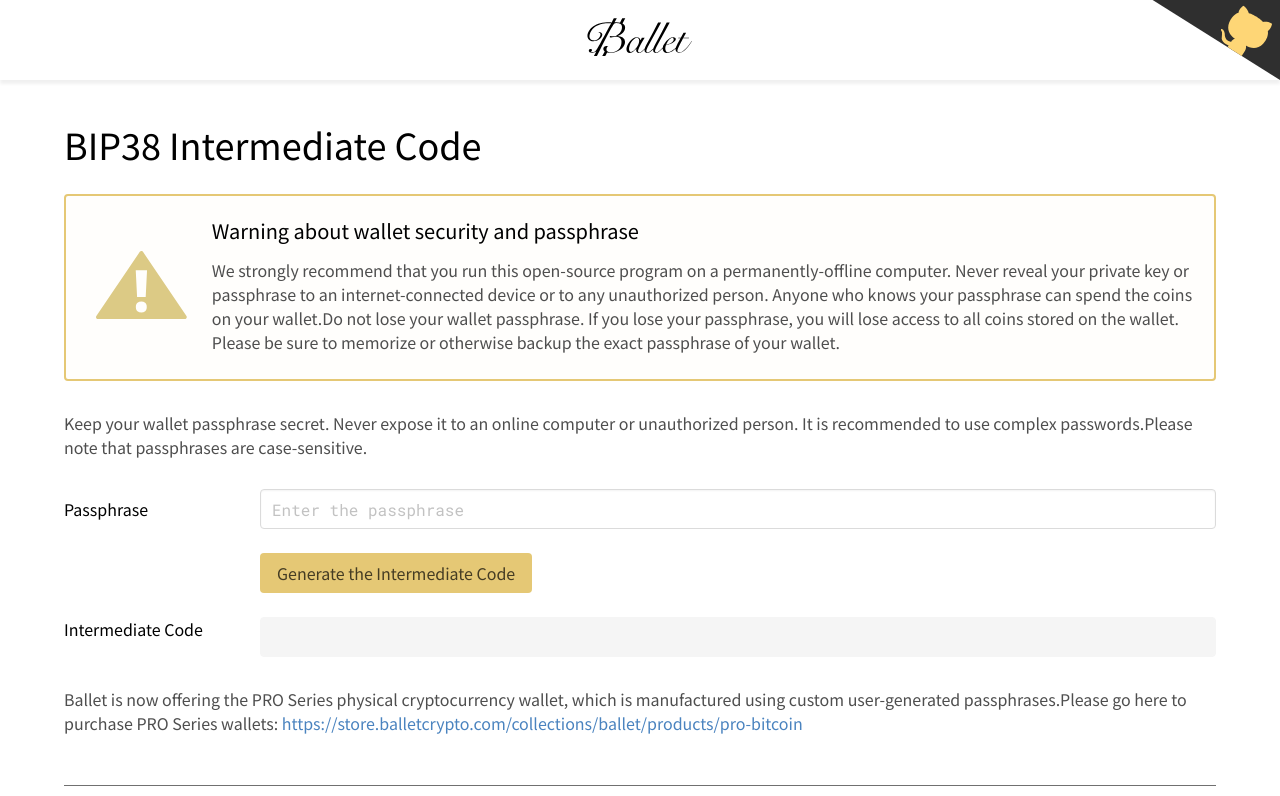
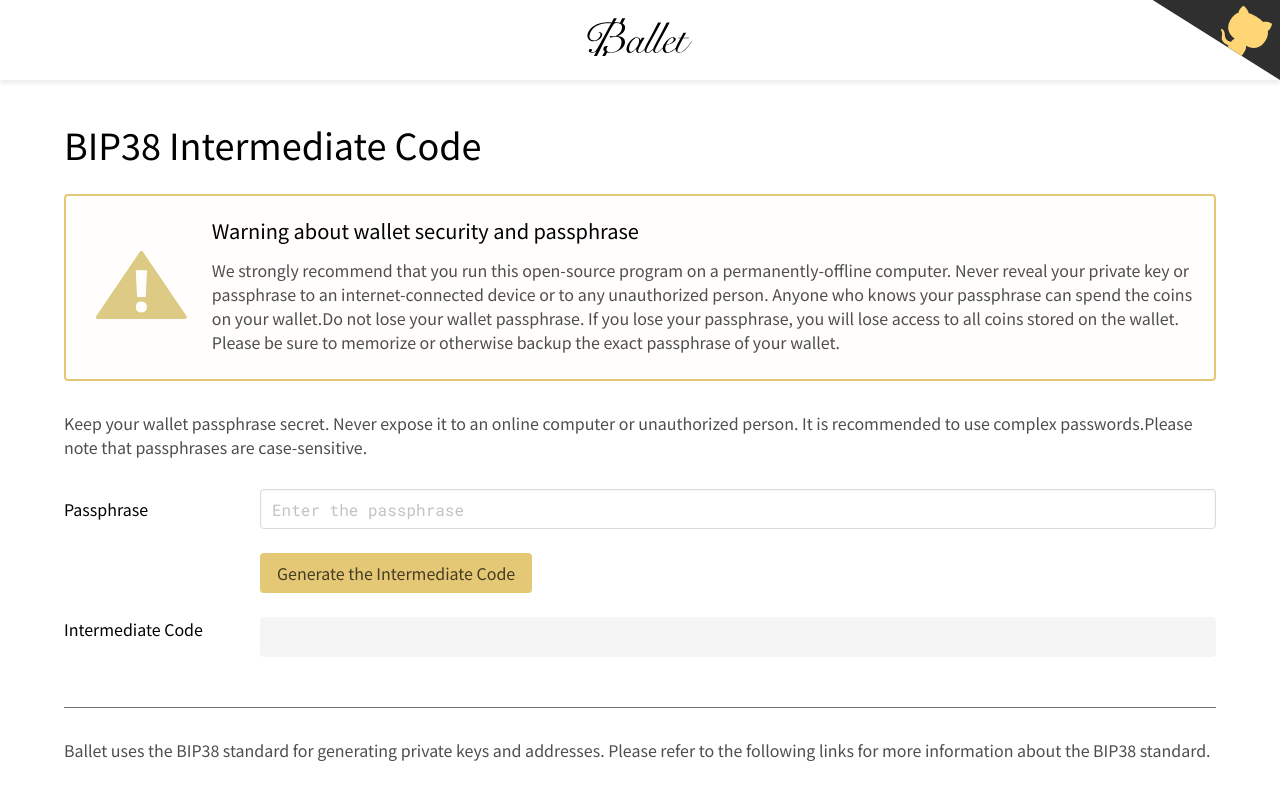
Before and after one commit to balletcrypto/evian, a React app: page /bip38-intermediate-code in a window 1280 px wide. Shown: the top 796 px of the page. Built offline with nearby package versions, Linux system fonts and the light colour scheme; what bitbox-sdk would draw is missing.

Commit message:
fix intermediate page problem and delete store url

```diff
--- a/src/IntermediateGenerate.js
+++ b/src/IntermediateGenerate.js
@@ -1,11 +1,11 @@
-import React, { useState } from 'react'
+import React, { useState, useRef } from 'react'
 import Warning from './component/warning'
 import './intermediateGenerate.scss'
 import { CopyToClipboard } from 'react-copy-to-clipboard';
 import { genIntermediate } from './utils/cryptojs-lib/Intermediate'
 import { ReactComponent as CopyIcon } from './image/bit38_decode_copy.svg'
 export default () => {
-
+  const intermediateCodeRefs = useRef()
   const [customPassphrase, setCustomPassphrase] = useState('')
   const [intermediateCode, setIntermediateCode] = useState('')
   const [generateIntermediateCodeLoading, setGenerateIntermediateCodeLoading] = useState(false)
@@ -69,6 +69,8 @@
                 disabled={intermediateCode ? false : true}
                 className="input "
                 value={intermediateCode}
+                ref={intermediateCodeRefs}
+                onFocus={() => intermediateCodeRefs.current.select()}
               ></input>
               <CopyToClipboard
                 text={intermediateCode}
@@ -81,9 +83,6 @@
             </div>
           </div>
         </div>
-        <div className="tip" >
-        Ballet is now offering the PRO Series physical cryptocurrency wallet, which is manufactured using custom user-generated passphrases.Please go here to purchase PRO Series wallets:
-        <a href="https://store.balletcrypto.com/collections/ballet/products/pro-bitcoin" target="_blank"> https://store.balletcrypto.com/collections/ballet/products/pro-bitcoin</a></div>
       </div>
     </div>
   )
--- a/src/intermediateGenerate.scss
+++ b/src/intermediateGenerate.scss
@@ -18,7 +18,10 @@
 }
 .intermediateCode {
   position: relative;
+  display: flex;
+  align-items: center;
   span {
+    background: #fff;
     align-items: center;
     cursor: pointer;
     display: inline-block;
```
